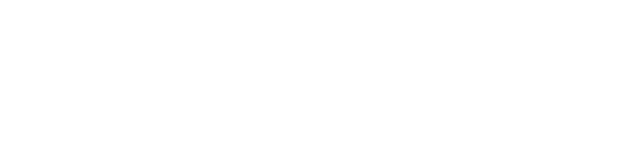
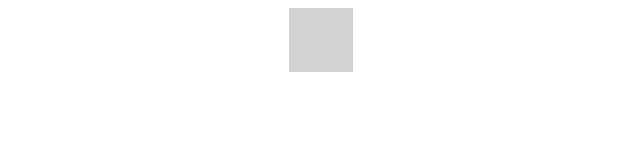
Before and after one commit to BrandonRasm/odin-etch-a-sketch, a plain HTML site: page index.html in a window 1280 px wide. Shown: the whole page, without its empty margins (319-959 px from the left). Drawn offline with Linux system fonts and the light colour scheme.

Commit message:
CSS: added style sheet added styles to each class
JAVASCRIPT:
added a .grid class to each div in the for loop

```diff
--- a/index.html
+++ b/index.html
@@ -4,6 +4,7 @@
         <title>Etch-a-Sketch!</title>
         <meta charset="UTF-8">
         <script src="script.js" defer></script>
+        <link rel="stylesheet" href="style.css">
     </head>
     <body>
         <div class="container"></div>
--- a/script.js
+++ b/script.js
@@ -1,5 +1,6 @@
 const container = document.querySelector(".container");
 for (let i = 0; i < 16; i++) {
     const temp = document.createElement("div");
+    temp.classList.add("grid") ;
     container.appendChild(temp);
 }
--- /dev/null
+++ b/style.css
@@ -0,0 +1,17 @@
+.container  {
+    display: flex;
+    height: 64px;
+    width: 64px;
+    flex-wrap: wrap;
+}
+
+.grid  {
+    background-color: lightgray;
+    height: 16px;
+    width: 16px;
+}
+body  {
+
+    display: flex;
+    justify-content: center;
+}
```
